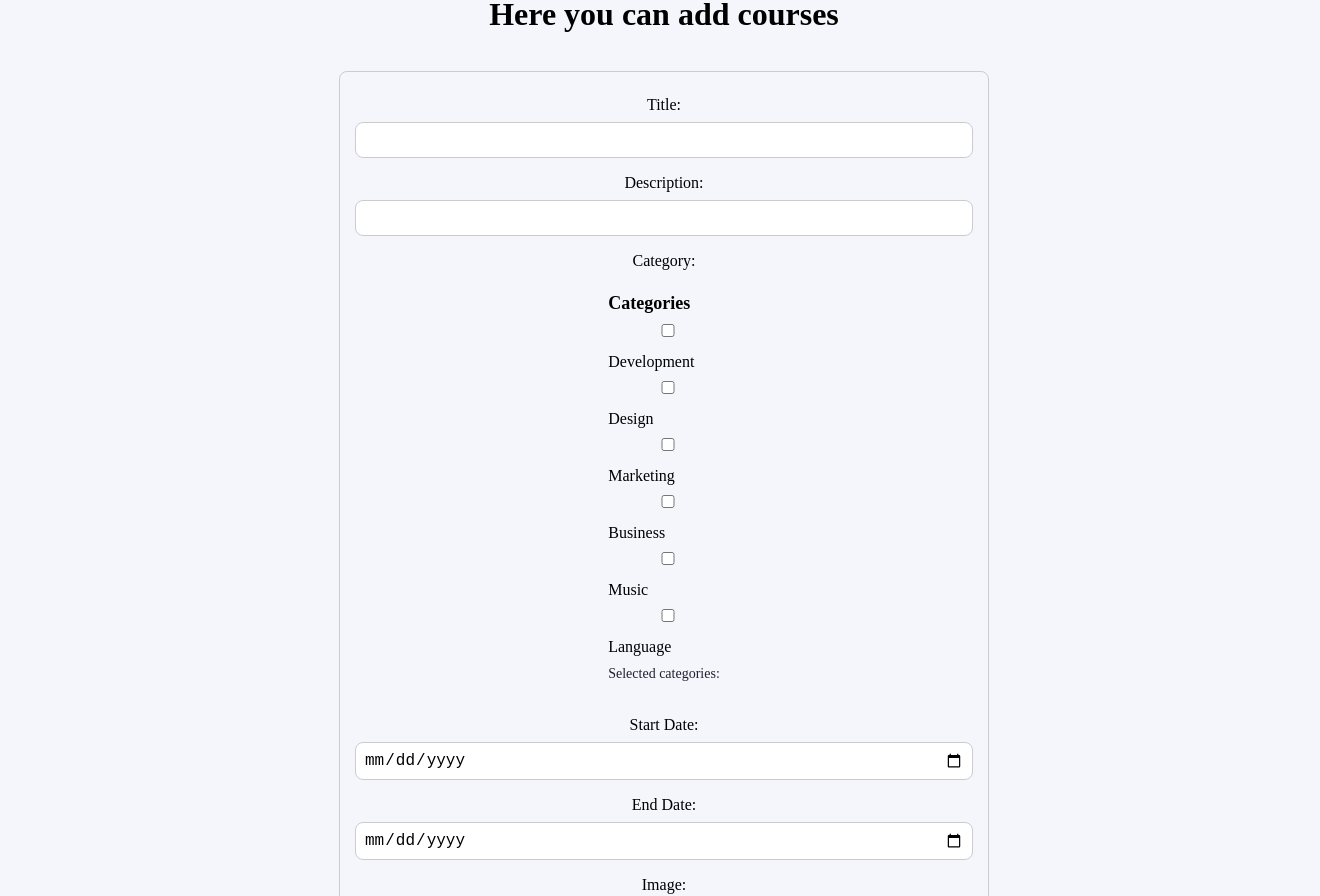
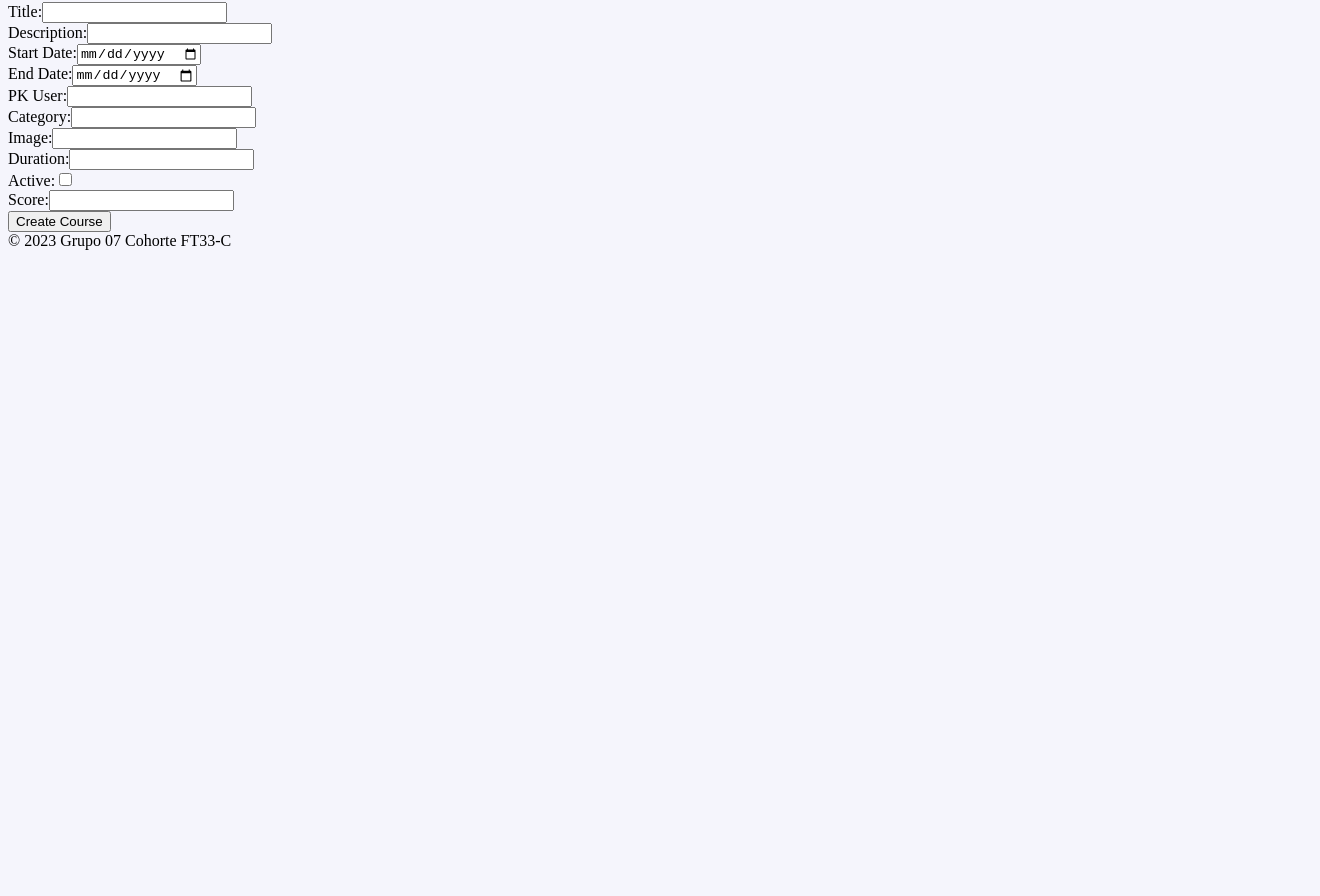
Before and after one commit to MemoRodz/CapaciTechKids, a React (Vite) app: page /create in a window 1280 px wide. Shown: the part 99-995 px from the top of the page, 1320 px wide, since content can reach past the window. After the commit the page ends 800 px from the top, so only its background shows below. Built offline with nearby package versions, Linux system fonts and the light colour scheme.

Commit message:
fix component Create

```diff
--- a/src/pages/Create/Create.jsx
+++ b/src/pages/Create/Create.jsx
@@ -1,161 +1,328 @@
-import {useState,useEffect} from 'react'
-import style from '../Create/Create.module.css'
+import React, { useState } from "react";
+import axios from "axios";
 
 const Create = () => {
   const [formData, setFormData] = useState({
-      title: "",
-      description: "",
-      //category: "",
-      start_date: "",
-      end_date: "",
-      image: "",
-      duration: "",
-      score: "",
+    Title: "",
+    Description: "",
+    Start_Date: "",
+    End_Date: "",
+    PK_User: "",
+    Category: "",
+    Image: "",
+    Duration: "",
+    Active: "",
+    Score: "",
   });
+
+  const handleSubmit = async (event) => {
+    event.preventDefault();
+    try {
+      const response = await axios.post(
+        "http://localhost:3001/courses/createPost",
+        formData
+      );
+      console.log(response.data);
+    } catch (error) {
+      console.log(error);
+    }
+  };
 
   const handleInputChange = (event) => {
     const { name, value } = event.target;
     setFormData({ ...formData, [name]: value });
   };
 
-    const handleSubmit = (event) => {
-      event.preventDefault();
-      const regexString = /^.{5,150}$/;
-      const regexInteger = /^\d+$/;
-      const regexDate = /^\d{4}-\d{2}-\d{2}$|^\d{2}-\d{2}-\d{4}$/;
-      const regexScore = /^[1-5]$/;
-      if (
-        regexString.test(formData.title) &&
-        regexString.test(formData.description) &&
-        regexString.test(formData.category) &&
-        regexDate.test(formData.start_date) &&
-        regexDate.test(formData.end_date) &&
-        regexString.test(formData.image) &&
-        regexInteger.test(formData.duration) &&
-        regexScore.test(formData.score)
-      ) {
-        alert("Form data is valid!");
-        console.log(formData);
-      } else {
-        alert("Form data is invalid!");
-        console.log({...formData,category: selectedCategories})
-      }
-    };
-
-    // CATEGORIAS
-        const categories = [
-          "Development",
-          "Design",
-          "Marketing",
-          "Business",
-          "Music",
-          "Language",
-        ];
-      const [selectedCategories, setSelectedCategories] = useState([]);
-
-      function handleCategoryChange(event) {
-        const category = event.target.value;
-        const isChecked = event.target.checked;
-
-        if (isChecked) {
-          setSelectedCategories([...selectedCategories, category]);
-        } else {
-          setSelectedCategories(
-            selectedCategories.filter((c) => c !== category)
-          );
-        }
-      }
-
-
   return (
-      <div className={style.container}>
-          <h1>Here you can add courses</h1>
-          <form className={style.form} onSubmit={handleSubmit}>
-            <label htmlFor="title">Title:</label>
+    <div>
+      <h2>Create a New Course</h2>
+      <form onSubmit={handleSubmit}>
+        <label>
+          Title:
           <input
             type="text"
-              name="title"
-              minLength={5}
-              maxLength={150}
-              value={formData.title}
+            name="Title"
+            value={formData.Title}
             onChange={handleInputChange}
           />
-
-            <label htmlFor="description">Description:</label>
+        </label>
+        <br />
+        <label>
+          Description:
           <input
             type="text"
-              name="description"
-              value={formData.description}
+            name="Description"
+            value={formData.Description}
             onChange={handleInputChange}
           />
-
-            <label htmlFor="category">Category:</label>
-            <div className={style["category-selector"]}>
-              <h2>Categories</h2>
-              {categories.map((category) => (
-                <div key={category}>
+        </label>
+        <br />
         <label>
+          Start Date:
+          <input
+            type="date"
+            name="Start_Date"
+            value={formData.Start_Date}
+            onChange={handleInputChange}
+          />
+        </label>
+        <br />
+        <label>
+          End Date:
+          <input
+            type="date"
+            name="End_Date"
+            value={formData.End_Date}
+            onChange={handleInputChange}
+          />
+        </label>
+        <br />
+        <label>
+          PK User:
+          <input
+            type="number"
+            name="PK_User"
+            value={formData.PK_User}
+            onChange={handleInputChange}
+          />
+        </label>
+        <br />
+        <label>
+          Category:
+          <input
+            type="text"
+            name="Category"
+            value={formData.Category}
+            onChange={handleInputChange}
+          />
+        </label>
+        <br />
+        <label>
+          Image:
+          <input
+            type="text"
+            name="Image"
+            value={formData.Image}
+            onChange={handleInputChange}
+          />
+        </label>
+        <br />
+        <label>
+          Duration:
+          <input
+            type="number"
+            name="Duration"
+            value={formData.Duration}
+            onChange={handleInputChange}
+          />
+        </label>
+        <br />
+        <label>
+          Active:
           <input
             type="checkbox"
-                      value={category}
-                      checked={selectedCategories.includes(category)}
-                      onChange={handleCategoryChange}
+            name="Active"
+            checked={formData.Active}
+            onChange={(e) =>
+              setFormData({ ...formData, Active: e.target.checked })
+            }
           />
-                    {category}
         </label>
-                </div>
-              ))}
-              <p>Selected categories: {selectedCategories.join(", ")}</p>
-            </div>
-
-            <label htmlFor="start_date">Start Date:</label>
+        <br />
+        <label>
+          Score:
           <input
-              type="date"
-              name="start_date"
-              value={formData.start_date}
+            type="number"
+            name="Score"
+            value={formData.Score}
             onChange={handleInputChange}
           />
-
-            <label htmlFor="end_date">End Date:</label>
-            <input
-              type="date"
-              name="end_date"
-              value={formData.end_date}
-              onChange={handleInputChange}
-            />
-
-            <label htmlFor="image">Image:</label>
-            <input
-              type="url"
-              pattern='http://./*'
-              name="image"
-              value={formData.image}
-              onChange={handleInputChange}
-            />
-
-            <label htmlFor="duration">Duration:</label>
-            <input
-              type="number"
-              min={7200}
-              max={604800}
-              name="duration"
-              value={formData.duration}
-              onChange={handleInputChange}
-            />
-
-            <label htmlFor="score">Score:</label>
-            <input
-              type="number"
-              max={5}
-              name="score"
-              value={formData.score}
-              onChange={handleInputChange}
-            />
-
-            <button className={style.button} type="submit">Submit</button>
+        </label>
+        <br />
+        <button type="submit">Create Course</button>
       </form>
     </div>
   );
 };
 
 export default Create;
+
+// import {useState,useEffect} from 'react'
+// import style from '../Create/Create.module.css'
+// import axios from 'axios';
+
+// const Create = () => {
+//     const [formData, setFormData] = useState({
+//       Title: "",
+//       Description: "",
+//       Category: "",
+//       //   "Development",
+//       //   "Design",
+//       //   "Marketing",
+//       //   "Business",
+//       //   "Music",
+//       //   "Language",
+//       // ],
+//       Start_date: "",
+//       End_date: "",
+//       PK_User:100,
+//       Image: "",
+//       Duration: "",
+//       //Active: true,
+//       Score: "",
+//     });
+
+//     const handleInputChange = (event) => {
+//       const { name, value } = event.target;
+//       setFormData({ ...formData, [name]: value });
+//     };
+
+//     const handleSubmit = (event) => {
+//       event.preventDefault();
+//       const regexString = /^.{5,150}$/;
+//       const regexInteger = /^\d+$/;
+//       const regexDate = /^\d{4}-\d{2}-\d{2}$|^\d{2}-\d{2}-\d{4}$/;
+//       const regexScore = /^[1-5]$/;
+//       if (
+//         regexString.test(formData.Title) &&
+//         regexString.test(formData.Description) &&
+//         regexString.test(formData.Category) &&
+//         regexDate.test(formData.Start_date) &&
+//         regexDate.test(formData.End_date) &&
+//         regexString.test(formData.Image) &&
+//         regexInteger.test(formData.Duration) &&
+//         regexScore.test(formData.Score)
+//       ) {
+//         alert("Form data is valid!");
+//         console.log(formData);
+//         axios.post(`http://localhost:3001/courses/createPost`,{...formData})  //,category:selectedCategories
+//         .then(res=>console.log(res.data))
+//         .catch(error=>console.log(error))
+//       } else {
+//         alert("Form data is invalid!");
+//         console.log({...formData})
+//       }
+//     };
+
+//     // CATEGORIAS
+//         const categories = [
+//           "Development",
+//           "Design",
+//           "Marketing",
+//           "Business",
+//           "Music",
+//           "Language",
+//         ];
+//       const [selectedCategories, setSelectedCategories] = useState([]);
+
+//       function handleCategoryChange(event) {
+//         const category = event.target.value;
+//         const isChecked = event.target.checked;
+
+//         if (isChecked) {
+//           setSelectedCategories([...selectedCategories, category]);
+//         } else {
+//           setSelectedCategories(
+//             selectedCategories.filter((c) => c !== category)
+//           );
+//         }
+//       }
+
+
+//     return (
+//       <div className={style.container}>
+//           <h1>Here you can add courses</h1>
+//           <form className={style.form} onSubmit={handleSubmit}>
+//             <label htmlFor="title">Title:</label>
+//             <input
+//               type="text"
+//               name="title"
+//               minLength={5}
+//               maxLength={150}
+//               value={formData.Title}
+//               onChange={handleInputChange}
+//             />
+
+//             <label htmlFor="description">Description:</label>
+//             <input
+//               type="text"
+//               name="description"
+//               value={formData.Description}
+//               onChange={handleInputChange}
+//             />
+
+//            {/* <label htmlFor="category">Category:</label>
+//             <div className={style["category-selector"]}>
+//               <h2>Categories</h2>
+//               <input
+//                       type="checkbox"
+//                       value={Category}
+//                       onChange={handleCategoryChange}
+//                     />
+//                {categories.map((category) => (
+//                 <div key={category}>
+//                   <label>
+//                     <input
+//                       type="checkbox"
+//                       value={category}
+//                       checked={selectedCategories.includes(category)}
+//                       onChange={handleCategoryChange}
+//                     />
+//                     {category}
+//                   </label>
+//                 </div>
+//               ))}
+//               <p>Selected categories: {selectedCategories.join(", ")}</p>
+//             </div>*/}
+
+//             <label htmlFor="start_date">Start Date:</label>
+//             <input
+//               type="date"
+//               name="start_date"
+//               value={formData.Start_date}
+//               onChange={handleInputChange}
+//             />
+
+//             <label htmlFor="end_date">End Date:</label>
+//             <input
+//               type="date"
+//               name="end_date"
+//               value={formData.End_date}
+//               onChange={handleInputChange}
+//             />
+
+//             <label htmlFor="image">Image:</label>
+//             <input
+//               type="url"
+
+//               name="image"
+//               value={formData.Image}
+//               onChange={handleInputChange}
+//             />
+
+//             <label htmlFor="duration">Duration:</label>
+//             <input
+//               type="number"
+//               min={7200}
+//               max={604800}
+//               name="duration"
+//               value={formData.Duration}
+//               onChange={handleInputChange}
+//             />
+
+//             <label htmlFor="score">Score:</label>
+//             <input
+//               type="number"
+//               max={5}
+//               name="score"
+//               value={formData.Score}
+//               onChange={handleInputChange}
+//             />
+
+//             <button className={style.button} type="submit">Submit</button>
+//           </form>
+//       </div>
+//     );
+//   };
+
+// export default Create;
```
Lines whose indentation alone changed are shown as unchanged.
